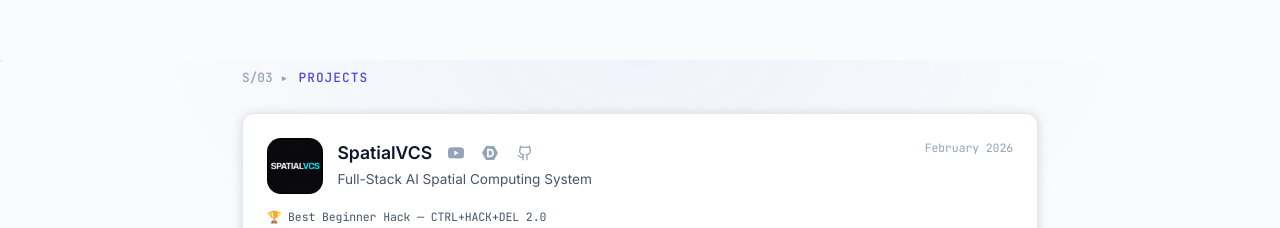
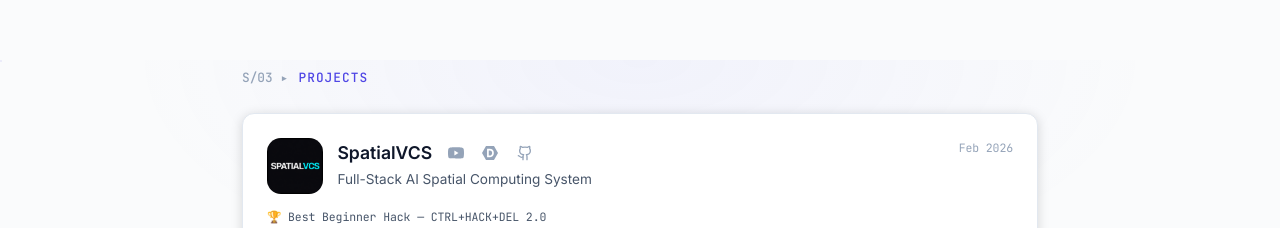
Before and after one commit to HansonHe-UW/HansonHe-UW.github.io, a React (Vite) app: page / in a window 1280 px wide. Shown: the part 1540-1768 px from the top of the page. Built offline with nearby package versions, Linux system fonts and the light colour scheme.

Commit message:
Polish contact and project labels

```diff
--- a/src/components/Contact.jsx
+++ b/src/components/Contact.jsx
@@ -34,7 +34,7 @@ const channels = [
     },
     {
         label: 'LINKEDIN',
-        value: 'shengyuan-he',
+        value: 'Hanson He',
         href: 'https://www.linkedin.com/in/shengyuan-he',
         icon: <LinkedInIcon />,
         external: true,
--- a/src/components/Projects.jsx
+++ b/src/components/Projects.jsx
@@ -29,7 +29,7 @@ const projects = [
     {
         title: 'SpatialVCS',
         subtitle: 'Full-Stack AI Spatial Computing System',
-        date: 'February 2026',
+        date: 'Feb 2026',
         image: '/projects/spatialvcs-icon.png',
         award: '🏆 Best Beginner Hack — CTRL+HACK+DEL 2.0',
         links: [
```
